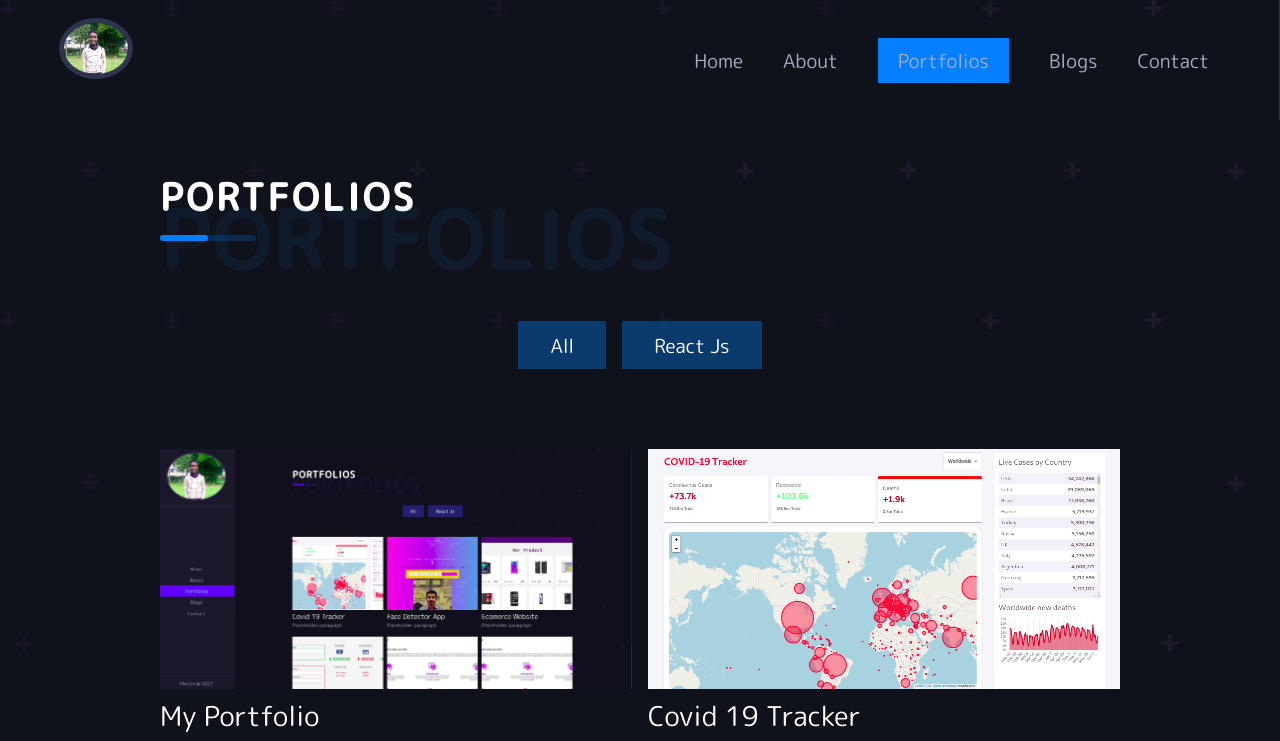
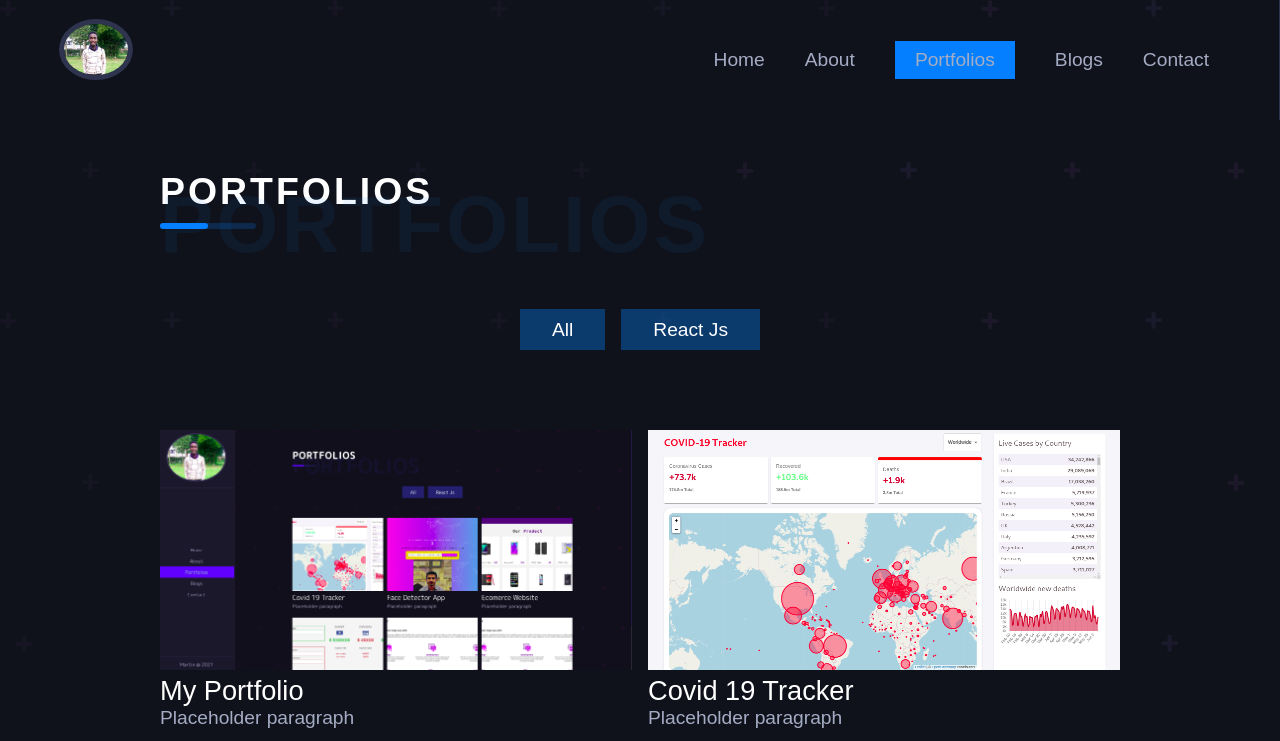
Before and after one commit to marville001/portfolio, a React (Create React App) app: page /portfolios in a window 1280 px wide. Shown: the top 741 px of the page. Built offline with nearby package versions, Linux system fonts and the light colour scheme.

Commit message:
Updates Hover

```diff
--- a/public/index.html
+++ b/public/index.html
@@ -8,15 +8,11 @@
       name="description"
       content="Martin Mwangi Wanjiku, marville001 Is a computer scientist who studied in dedan kimathi university. A full stack web developer."
     />
-    <link rel="apple-touch-icon" href="%PUBLIC_URL%/logo192.png" />
-    <link rel="preconnect" href="https://fonts.gstatic.com" />
-    <link
-      href="https://fonts.googleapis.com/css2?family=M+PLUS+Rounded+1c:wght@100;300;400;500&display=swap"
-      rel="stylesheet"
-    />
     <title>Portfolio | Martin Mwangi</title>
   </head>
+
   <body id="body">
+
     <noscript>You need to enable JavaScript to run this app.</noscript>
     <div id="root"></div>
 
--- a/src/styles/_portfolios.scss
+++ b/src/styles/_portfolios.scss
@@ -1,6 +1,3 @@
-.PortfolioPage{
-
-}
 
 .portfolis{
     width: 100%;
@@ -24,7 +21,7 @@
                 left: 15px;
                 height: calc(100% - 30px);
                 width: calc(100% - 30px);
-                background-color: rgba(255, 255, 255, 0.925);
+                // background-color: rgba(255, 255, 255, 0.925);
                 transform-origin: center;
                 transform: scale(0);
                 transition: all .4s ease-in-out;
```
